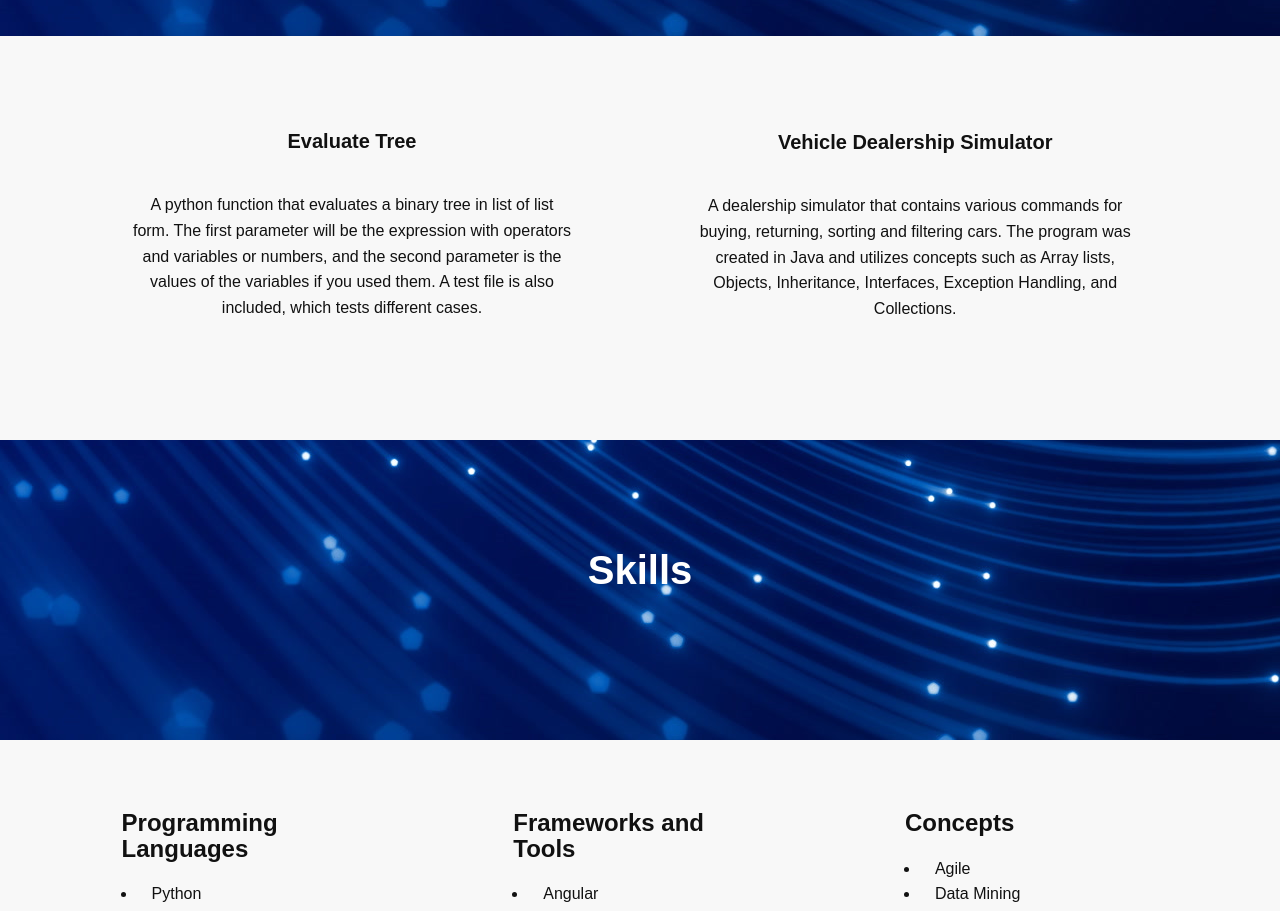
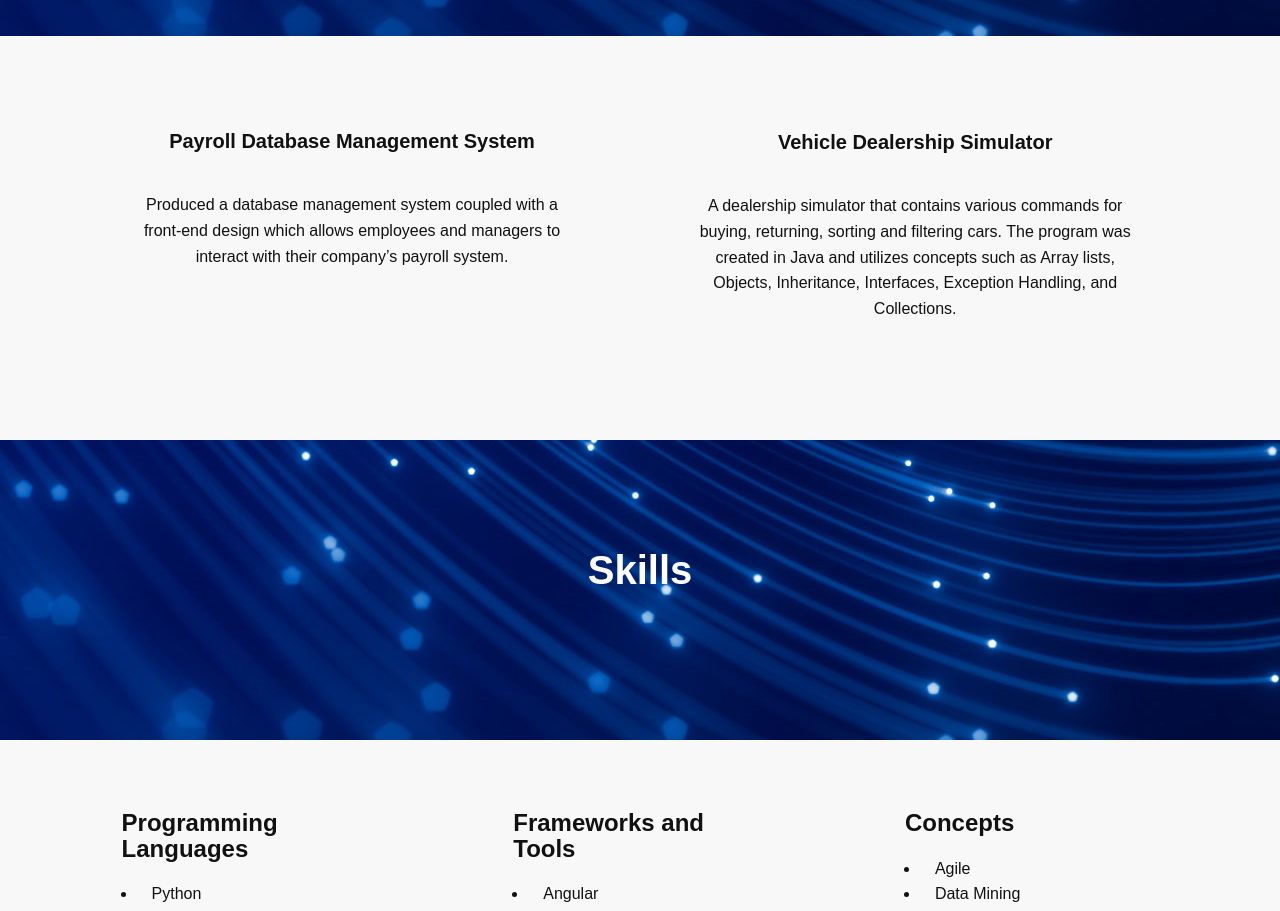
Before and after one commit to NoahColaco/React-Personal-Website, a React (Create React App) app: page / in a window 1280 px wide. Shown: the part 1002-1913 px from the top of the page. Built offline with nearby package versions, Linux system fonts and the light colour scheme.

Commit message:
Update Projects.js

```diff
--- a/src/Components/Projects.js
+++ b/src/Components/Projects.js
@@ -15,10 +15,10 @@ class Projects extends Component{
 
                 <table id="project1-table">
                     <tr class="project-table-header">
-                        <th title="Evaluate Tree"><p>Evaluate Tree</p></th>
+                        <th title="Evaluate Tree"><p>Payroll Database Management System</p></th>
                     </tr>
                     <tr>
-                        <td class="project-table-content">A python function that evaluates a binary tree in list of list form. The first parameter will be the expression with operators and variables or numbers, and the second parameter is the values of the variables if you used them. A test file is also included, which tests different cases.</td>
+                        <td class="project-table-content">Produced a database management system coupled with a front-end design which allows employees and managers to interact with their company’s payroll system.</td>
                     </tr>
                 </table>
 
```
